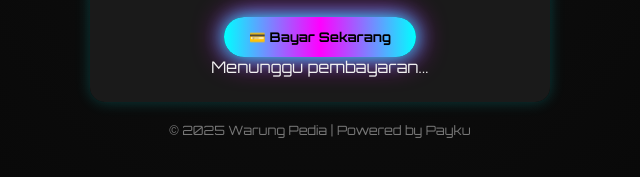
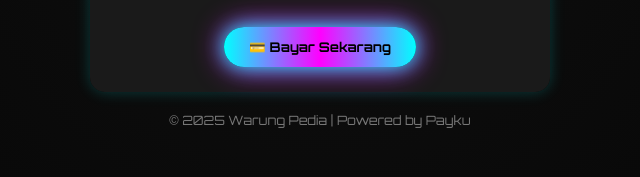
Before and after one commit to louissssMultiDevice/aam, a website: page index.html in a window 1280 px wide. Shown: the part 539-716 px from the top of the page, without its empty margins (320-960 px from the left). Drawn offline with Linux system fonts and the light colour scheme.

Commit message:
Update index.html

```diff
--- a/index.html
+++ b/index.html
@@ -26,7 +26,8 @@
         </div>
 
         <button id="payBtn" class="neon-btn">💳 Bayar Sekarang</button>
-        <p id="status" class="statusTxt">Menunggu pembayaran...</p>
+        <div id="qrisContainer"></div>
+        <p id="status" class="statusTxt"></p>
       </div>
     </main>
 
```
